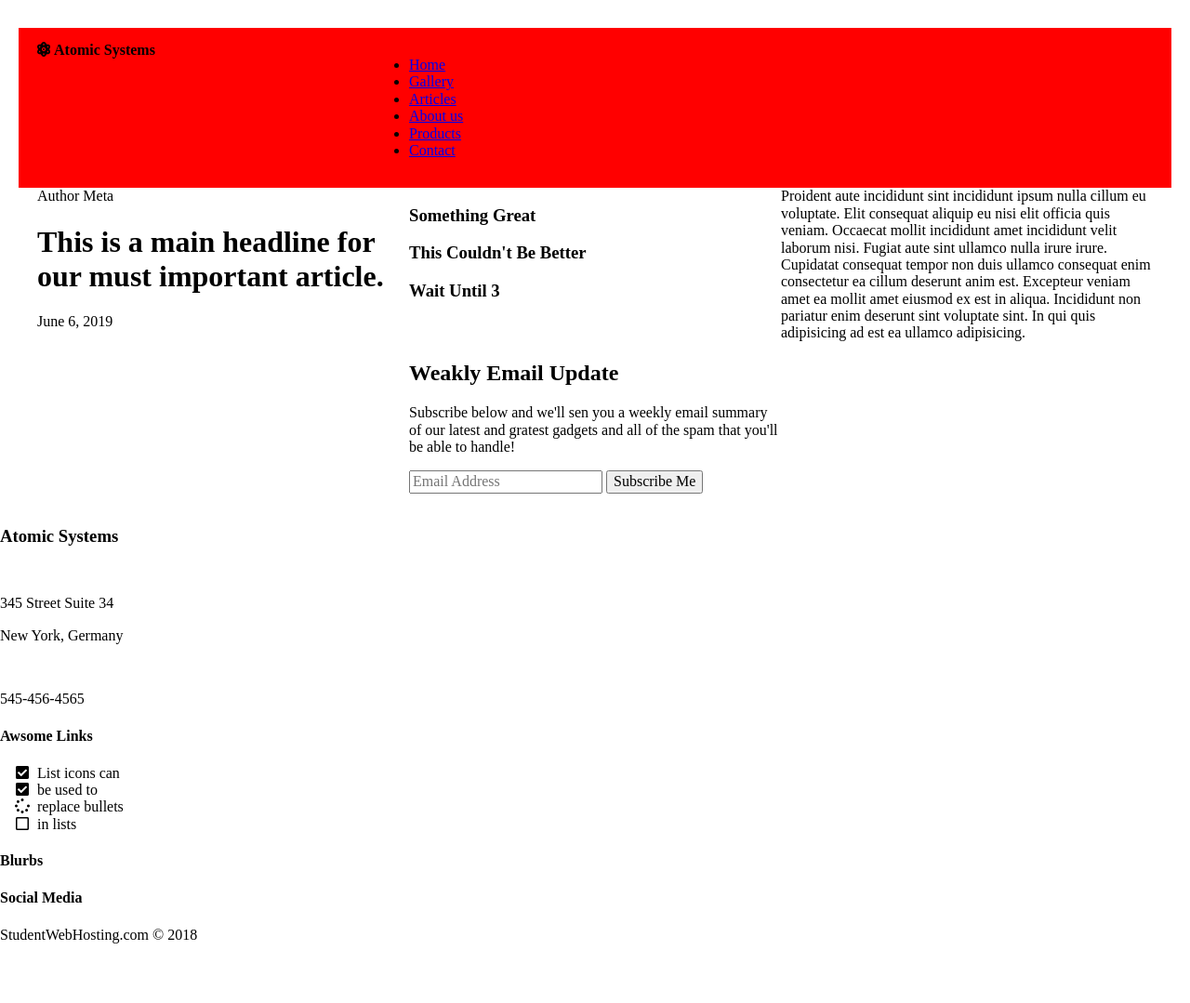
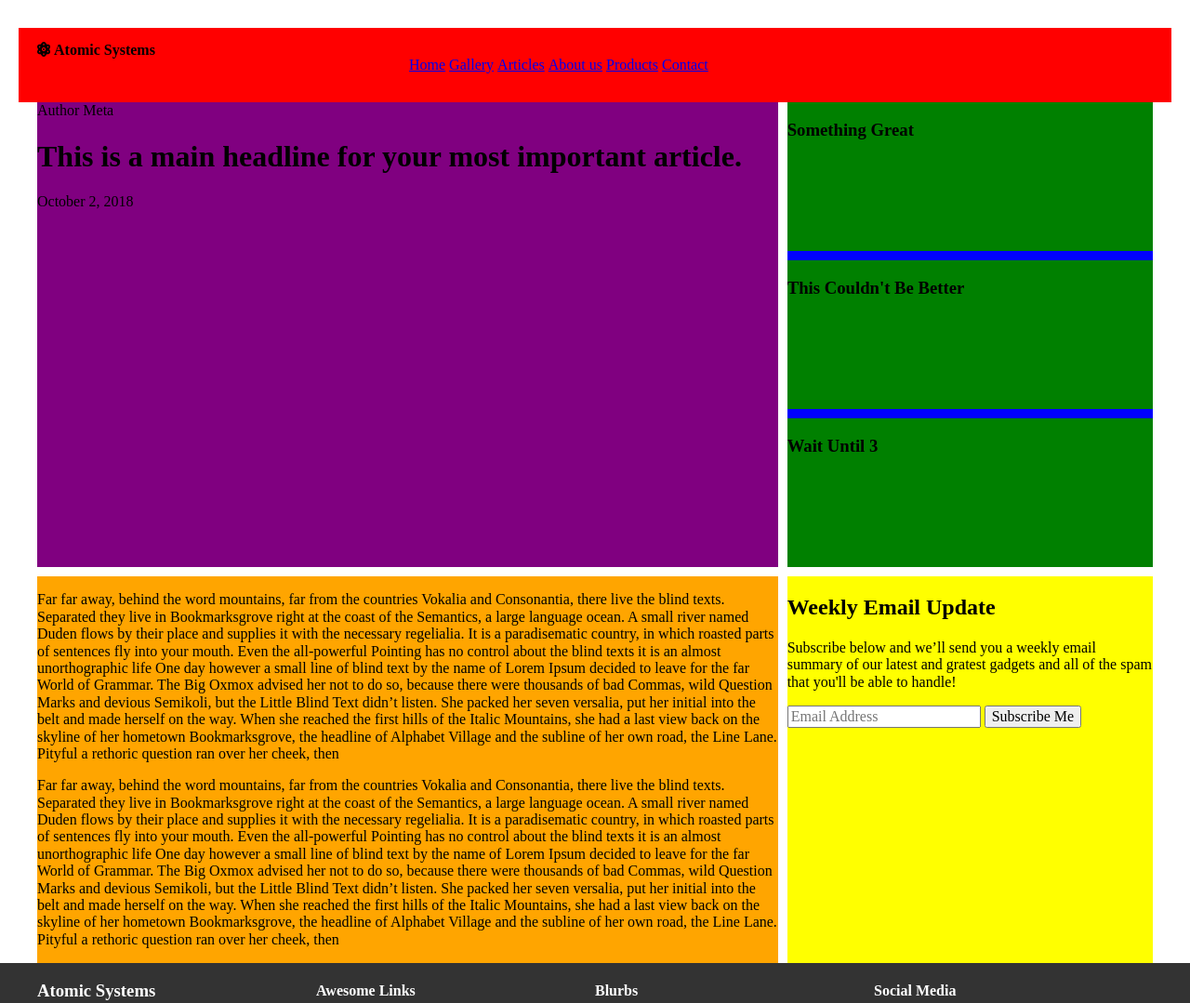
Before and after one commit to Ludde86/responsive-grid, a plain HTML site: page index.html in a window 1280 px wide. Shown: the top 1079 px of the page at 93% size. Before the commit the page ends 1015 px from the top, so only its background shows below. Drawn offline with nearby package versions, Linux system fonts and the light colour scheme; a script that the page names is missing.

Commit message:
added wireframing css

```diff
--- a/index.html
+++ b/index.html
@@ -1,8 +1,9 @@
-<html lang="en">
+<!DOCTYPE html>
+<html>
   <head>
-    <meta charset="UTF-8" />
-    <meta name="viewport" content="width=device-width, initial-scale=1.0" />
-    <meta http-equiv="X-UA-Compatible" content="ie=edge" />
+    <title>Hello!</title>
+    <meta charset="utf-8" />
+    <meta name="viewport" content="width=device-width, initial-scale=1" />
     <link
       rel="stylesheet"
       href="https://cdnjs.cloudflare.com/ajax/libs/normalize/8.0.1/normalize.min.css"
@@ -25,7 +26,6 @@
       href="https://fonts.googleapis.com/css?family=Prompt"
       rel="stylesheet"
     />
-    <title>Hello</title>
   </head>
   <body>
     <nav class="nav-wrapper">
@@ -46,8 +46,9 @@
       <div class="wrapper">
         <div class="featured">
           <div id="meta">Author Meta</div>
-          <h1>This is a main headline for our must important article.</h1>
-          <span id="hero-date">June 6, 2019</span></div>
+          <h1>This is a main headline for your most important article.</h1>
+          <span id="hero-date">October 2, 2018</span>
+        </div>
         <div class="sub-featured">
           <div class="sub1">
             <h3>Something Great</h3>
@@ -60,20 +61,52 @@
           </div>
         </div>
         <div class="main-content">
-            Proident aute incididunt sint incididunt ipsum nulla cillum eu
-            voluptate. Elit consequat aliquip eu nisi elit officia quis veniam.
-            Occaecat mollit incididunt amet incididunt velit laborum nisi.
-            Fugiat aute sint ullamco nulla irure irure. Cupidatat consequat
-            tempor non duis ullamco consequat enim consectetur ea cillum
-            deserunt anim est. Excepteur veniam amet ea mollit amet eiusmod ex
-            est in aliqua. Incididunt non pariatur enim deserunt sint voluptate
-            sint. In qui quis adipisicing ad est ea ullamco adipisicing.
+          <p>
+            Far far away, behind the word mountains, far from the countries
+            Vokalia and Consonantia, there live the blind texts. Separated they
+            live in Bookmarksgrove right at the coast of the Semantics, a large
+            language ocean. A small river named Duden flows by their place and
+            supplies it with the necessary regelialia. It is a paradisematic
+            country, in which roasted parts of sentences fly into your mouth.
+            Even the all-powerful Pointing has no control about the blind texts
+            it is an almost unorthographic life One day however a small line of
+            blind text by the name of Lorem Ipsum decided to leave for the far
+            World of Grammar. The Big Oxmox advised her not to do so, because
+            there were thousands of bad Commas, wild Question Marks and devious
+            Semikoli, but the Little Blind Text didn’t listen. She packed her
+            seven versalia, put her initial into the belt and made herself on
+            the way. When she reached the first hills of the Italic Mountains,
+            she had a last view back on the skyline of her hometown
+            Bookmarksgrove, the headline of Alphabet Village and the subline of
+            her own road, the Line Lane. Pityful a rethoric question ran over
+            her cheek, then
+          </p>
+          <p>
+            Far far away, behind the word mountains, far from the countries
+            Vokalia and Consonantia, there live the blind texts. Separated they
+            live in Bookmarksgrove right at the coast of the Semantics, a large
+            language ocean. A small river named Duden flows by their place and
+            supplies it with the necessary regelialia. It is a paradisematic
+            country, in which roasted parts of sentences fly into your mouth.
+            Even the all-powerful Pointing has no control about the blind texts
+            it is an almost unorthographic life One day however a small line of
+            blind text by the name of Lorem Ipsum decided to leave for the far
+            World of Grammar. The Big Oxmox advised her not to do so, because
+            there were thousands of bad Commas, wild Question Marks and devious
+            Semikoli, but the Little Blind Text didn’t listen. She packed her
+            seven versalia, put her initial into the belt and made herself on
+            the way. When she reached the first hills of the Italic Mountains,
+            she had a last view back on the skyline of her hometown
+            Bookmarksgrove, the headline of Alphabet Village and the subline of
+            her own road, the Line Lane. Pityful a rethoric question ran over
+            her cheek, then
+          </p>
         </div>
-          <div class="main-sidebar"></div>
+        <div class="main-sidebar">
           <div class="email-digest-subscription">
-            <h2>Weakly Email Update</h2>
+            <h2>Weekly Email Update</h2>
             <p>
-              Subscribe below and we'll sen you a weekly email summary of our
+              Subscribe below and we’ll send you a weekly email summary of our
               latest and gratest gadgets and all of the spam that you'll be able
               to handle!
             </p>
@@ -81,7 +114,7 @@
               id="subscribe"
               action="#"
               accept-charset="UTF-8"
-              method="POST"
+              method="post"
             >
               <input
                 placeholder="Email Address"
@@ -108,7 +141,7 @@
         <p>545-456-4565</p>
       </div>
       <div class="foot2">
-        <h4>Awsome Links</h4>
+        <h4>Awesome Links</h4>
         <ul class="fa-ul social-footer">
           <li>
             <span class="fa-li"><i class="fas fa-check-square"></i></span>List
--- a/styles.css
+++ b/styles.css
@@ -7,6 +7,11 @@
   display: grid;
   grid-template-columns: 30% auto;
   background: red;
+}
+
+.nav-wrapper ul li {
+  display: inline;
+  list-style: none;
 }
 
 .burger-icon {
@@ -25,4 +30,55 @@
   display: grid;
   /* this creating three equal width columns, that are each onr fraction */
   grid-template-columns: repeat(3, 1fr);
+  grid-gap: 10px;
+  grid-template-areas:
+    "featuredMain featuredMain featuredSub"
+    "contentMain contentMain contentSub";
 }
+
+.featured {
+  grid-area: featuredMain;
+  min-height: 500px;
+  background: purple;
+}
+
+/* behaves as a grid item (to featured), and a perent grid to these three sub items */
+.sub-featured {
+  grid-area: featuredSub;
+  background: blue;
+  display: grid;
+  grid-template-columns: 1fr;
+  grid-gap: 10px;
+}
+
+.sub1 {
+  background: green;
+}
+.sub2 {
+  background: green;
+}
+.sub3 {
+  background: green;
+}
+
+.main-content {
+  grid-area: contentMain;
+  background: orange;
+}
+
+.main-sidebar {
+  grid-area: contentSub;
+  background: yellow;
+}
+
+.footer {
+  display: grid;
+  margin: auto;
+  grid-template-columns:
+    minmax(20px, 300px) minmax(20px, 300px)
+    minmax(20px, 300px) minmax(20px, 300px);
+  justify-content: center;
+  grid-template-rows: 1fr 1fr;
+  background: #333;
+  color: #fff;
+}
```
Lines whose indentation alone changed are shown as unchanged.
